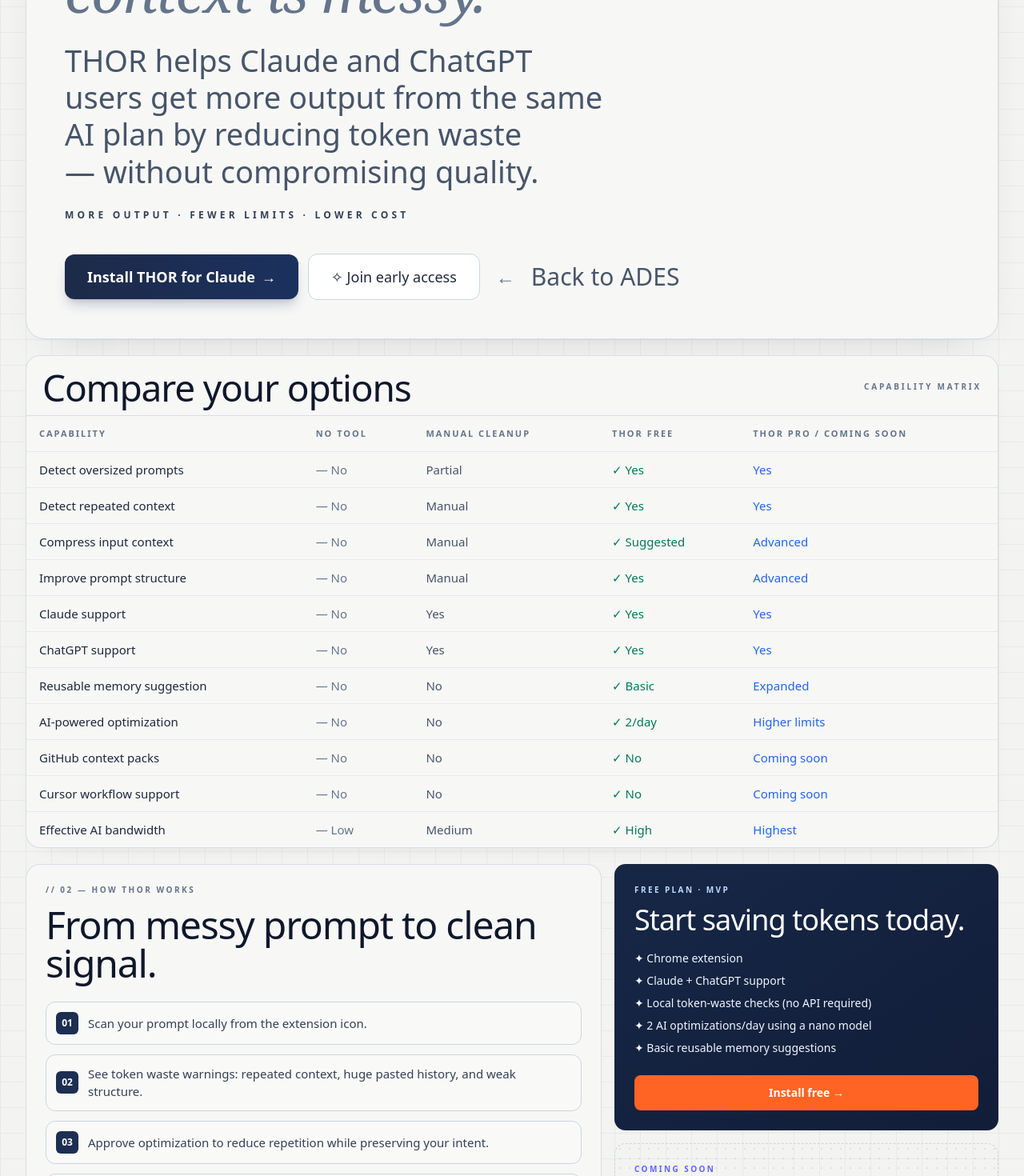
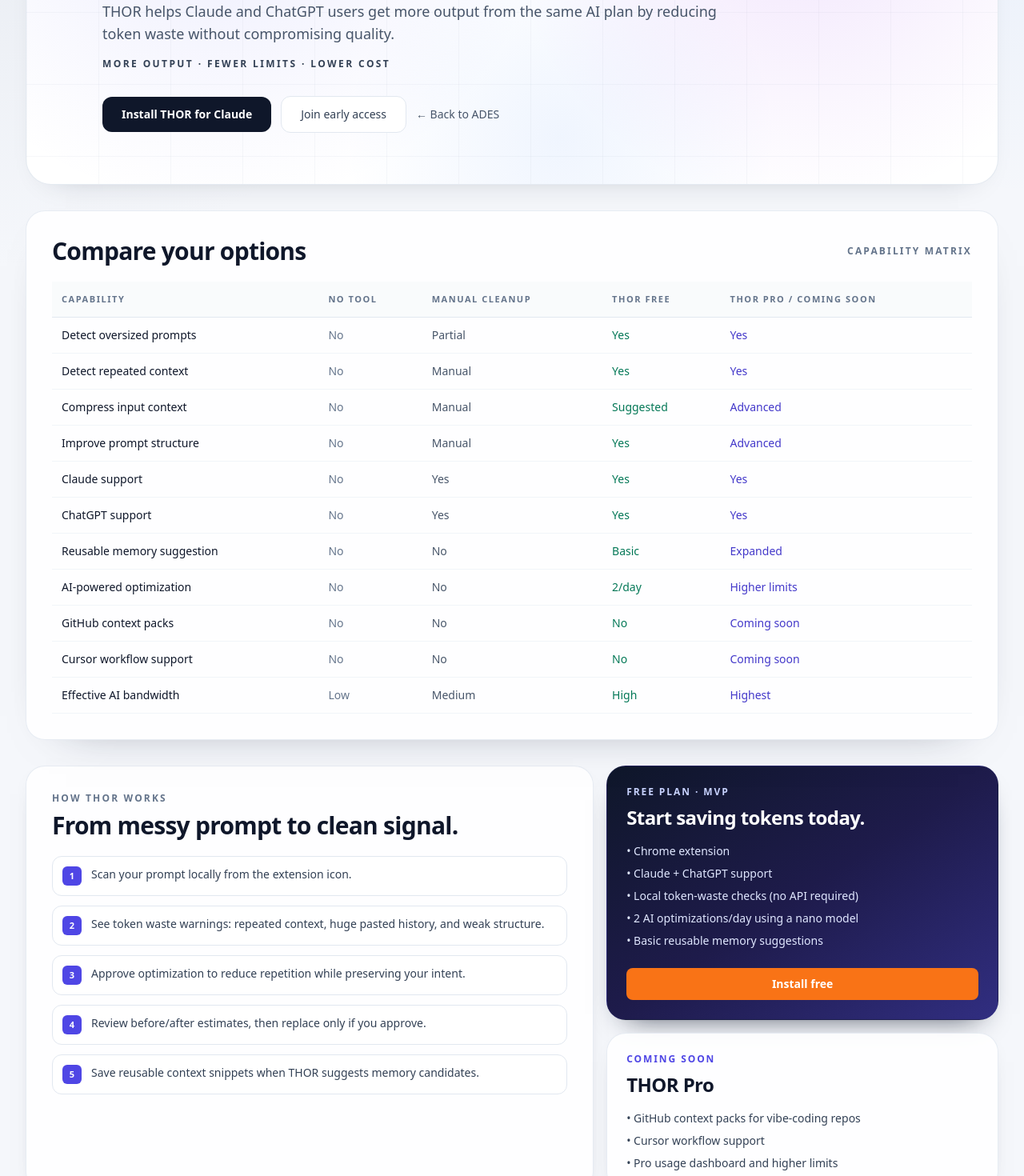
Before and after one commit to MarioSorgente/ades-agent-design-studio, a Next.js app: page /thor in a window 1280 px wide. Shown: the part 280-1750 px from the top of the page at 80% size. Built offline with nearby package versions, Linux system fonts and the light colour scheme; no server answers.

Commit message:
Align THOR page typography and palette with landing style

```diff
--- a/app/thor/page.tsx
+++ b/app/thor/page.tsx
@@ -24,74 +24,70 @@
 
 export default function ThorPage() {
   return (
-    <main className="relative min-h-screen overflow-hidden bg-[#f3f3f2] px-4 py-8 text-slate-900 md:px-8 md:py-12">
-      <div className="pointer-events-none absolute inset-0 bg-[linear-gradient(rgba(100,116,139,0.08)_1px,transparent_1px),linear-gradient(90deg,rgba(100,116,139,0.08)_1px,transparent_1px)] bg-[size:32px_32px]" />
+    <main className="mx-auto flex min-h-screen w-full max-w-[1500px] flex-col px-5 py-6 md:px-8">
+      <section className="ades-panel relative overflow-hidden rounded-[2rem] border-slate-200/90 px-6 py-12 md:px-12 md:py-16">
+        <div className="pointer-events-none absolute inset-0 bg-[radial-gradient(circle_at_20%_20%,rgba(99,102,241,0.12),transparent_40%),radial-gradient(circle_at_80%_30%,rgba(147,51,234,0.12),transparent_36%),radial-gradient(circle_at_55%_88%,rgba(59,130,246,0.08),transparent_34%)]" />
+        <div className="pointer-events-none absolute inset-0 bg-[linear-gradient(to_right,rgba(148,163,184,0.08)_1px,transparent_1px),linear-gradient(to_bottom,rgba(148,163,184,0.08)_1px,transparent_1px)] bg-[size:90px_90px]" />
 
-      <div className="relative mx-auto flex w-full max-w-[1280px] flex-col gap-5">
-        <section className="rounded-[24px] border border-slate-300/70 bg-[#f7f7f6] px-6 py-8 shadow-[0_20px_50px_-35px_rgba(2,6,23,0.25)] md:px-12 md:py-12">
-          <p className="inline-flex items-center gap-2 rounded-full border border-slate-300 bg-[#e8e7e5] px-4 py-1.5 text-[11px] font-medium uppercase tracking-[0.28em] text-slate-600">
-            <span className="h-1.5 w-1.5 rounded-full bg-blue-500" />ADES Labs · Companion Tool
+        <div className="relative z-10 mx-auto max-w-5xl">
+          <p className="inline-flex items-center rounded-full border border-indigo-200 bg-indigo-50 px-3 py-1 text-xs font-semibold uppercase tracking-[0.2em] text-indigo-700">
+            ADES Labs · Companion tool
           </p>
 
-          <h1 className="mt-8 max-w-5xl text-5xl leading-[1.05] tracking-tight text-slate-900 md:text-7xl">
+          <h1 className="mt-6 text-4xl font-semibold leading-tight tracking-tight text-slate-900 md:text-5xl lg:text-6xl">
             Your AI is not expensive.
-            <span className="ml-0 block font-serif italic text-slate-500 md:ml-3 md:inline">Your context is messy.</span>
+            <span className="ml-2 text-slate-500 italic">Your context is messy.</span>
           </h1>
 
-          <p className="mt-7 max-w-3xl text-xl leading-relaxed text-slate-600 md:text-[38px] md:leading-[1.22] md:text-balance">
-            THOR helps Claude and ChatGPT users get more output from the same AI plan by reducing token waste — without compromising quality.
+          <p className="mt-5 max-w-3xl text-base leading-relaxed text-slate-600 md:text-lg">
+            THOR helps Claude and ChatGPT users get more output from the same AI plan by reducing token waste without compromising quality.
           </p>
 
-          <p className="mt-6 text-xs font-semibold uppercase tracking-[0.35em] text-slate-700">More output · Fewer limits · Lower cost</p>
+          <p className="mt-4 text-xs font-semibold uppercase tracking-[0.2em] text-slate-700">More output · Fewer limits · Lower cost</p>
 
-          <div className="mt-10 flex flex-wrap items-center gap-3">
-            <a
-              href="https://chromewebstore.google.com"
-              target="_blank"
-              rel="noreferrer"
-              className="inline-flex items-center gap-2 rounded-xl bg-gradient-to-r from-[#1d2a49] to-[#1b315e] px-7 py-3.5 text-lg font-semibold text-white shadow-lg shadow-blue-950/20 transition hover:-translate-y-0.5 hover:from-[#21325a] hover:to-[#21407a]"
-              data-thor-cta="install-claude"
-            >
-              Install THOR for Claude <span aria-hidden>→</span>
+          <div className="mt-8 flex flex-wrap items-center gap-3">
+            <a href="https://chromewebstore.google.com" target="_blank" rel="noreferrer" className="ades-primary-btn px-6 py-3" data-thor-cta="install-claude">
+              Install THOR for Claude
             </a>
             <a
               href="mailto:ms.sorgente@gmail.com?subject=THOR%20early%20access&body=Hi%2C%20I%27d%20like%20to%20join%20THOR%20early%20access."
-              className="inline-flex items-center gap-2 rounded-xl border border-slate-300 bg-white px-7 py-3.5 text-lg font-medium text-slate-800 transition hover:bg-slate-50"
+              className="ades-ghost-btn px-6 py-3"
               data-thor-cta="early-access"
             >
-              ✧ Join early access
+              Join early access
             </a>
-            <Link href="/" className="px-2 text-2xl text-slate-500 transition hover:text-slate-800" aria-label="Back to ADES">
-              ←
+            <Link href="/" className="text-sm font-medium text-slate-600 transition hover:text-slate-900">
+              ← Back to ADES
             </Link>
-            <span className="text-3xl text-slate-600">Back to ADES</span>
+          </div>
         </div>
       </section>
 
-        <section className="scroll-mt-20 rounded-[18px] border border-slate-300/70 bg-[#f7f7f6] pt-2 shadow-[0_10px_30px_-28px_rgba(2,6,23,0.35)]">
-          <div className="flex items-center justify-between px-5 pb-3 pt-2">
-            <h2 className="text-[46px] leading-none tracking-tight text-slate-900">Compare your options</h2>
-            <p className="hidden text-[10px] font-semibold uppercase tracking-[0.28em] text-slate-500 md:block">Capability matrix</p>
+      <section className="mt-8 rounded-3xl border border-slate-200/80 bg-white/85 p-6 shadow-[0_20px_60px_-50px_rgba(15,23,42,0.65)] backdrop-blur md:p-8">
+        <div className="flex items-center justify-between gap-3">
+          <h2 className="text-2xl font-semibold tracking-tight text-slate-900 md:text-3xl">Compare your options</h2>
+          <p className="hidden text-xs font-semibold uppercase tracking-[0.18em] text-slate-500 md:block">Capability matrix</p>
         </div>
-          <div className="overflow-x-auto border-t border-slate-300/70">
+
+        <div className="mt-5 overflow-x-auto">
           <table className="min-w-full border-collapse text-left text-sm">
             <thead>
-                <tr className="text-[11px] uppercase tracking-[0.18em] text-slate-500">
-                  <th className="px-4 py-3 font-semibold">Capability</th>
-                  <th className="px-4 py-3 font-semibold">No tool</th>
-                  <th className="px-4 py-3 font-semibold">Manual cleanup</th>
-                  <th className="px-4 py-3 font-semibold">THOR Free</th>
-                  <th className="px-4 py-3 font-semibold">THOR Pro / Coming soon</th>
+              <tr className="border-b border-slate-200 bg-slate-50/80 text-[11px] uppercase tracking-[0.14em] text-slate-500">
+                <th className="px-3 py-3">Capability</th>
+                <th className="px-3 py-3">No tool</th>
+                <th className="px-3 py-3">Manual cleanup</th>
+                <th className="px-3 py-3">THOR Free</th>
+                <th className="px-3 py-3">THOR Pro / Coming soon</th>
               </tr>
             </thead>
             <tbody>
               {comparisonRows.map((row) => (
-                  <tr key={row.label} className="border-t border-slate-200/80 text-[15px]">
-                    <td className="px-4 py-3 font-medium text-slate-800">{row.label}</td>
-                    <td className="px-4 py-3 text-slate-500">— {row.noTool}</td>
-                    <td className="px-4 py-3 text-slate-600">{row.manual}</td>
-                    <td className="px-4 py-3 font-medium text-emerald-700">✓ {row.free}</td>
-                    <td className="px-4 py-3 font-medium text-blue-600">{row.pro}</td>
+                <tr key={row.label} className="border-b border-slate-100">
+                  <td className="px-3 py-3 font-medium text-slate-900">{row.label}</td>
+                  <td className="px-3 py-3 text-slate-500">{row.noTool}</td>
+                  <td className="px-3 py-3 text-slate-600">{row.manual}</td>
+                  <td className="px-3 py-3 text-emerald-700">{row.free}</td>
+                  <td className="px-3 py-3 text-indigo-700">{row.pro}</td>
                 </tr>
               ))}
             </tbody>
@@ -99,56 +95,49 @@
         </div>
       </section>
 
-        <section className="grid gap-4 md:grid-cols-[1.5fr_1fr]">
-          <article className="rounded-[18px] border border-slate-300/70 bg-[#f7f7f6] p-6">
-            <p className="text-[10px] font-semibold uppercase tracking-[0.25em] text-slate-500">// 02 — How THOR works</p>
-            <h2 className="mt-3 text-5xl leading-none tracking-tight text-slate-900">From messy prompt to clean signal.</h2>
-            <ol className="mt-6 space-y-3">
+      <section className="mt-8 grid gap-4 md:grid-cols-[1.45fr_1fr]">
+        <article className="rounded-3xl border border-slate-200/80 bg-white/85 p-6 shadow-[0_10px_30px_-26px_rgba(15,23,42,0.8)] md:p-8">
+          <p className="text-xs font-semibold uppercase tracking-[0.18em] text-slate-500">How THOR works</p>
+          <h2 className="mt-2 text-2xl font-semibold tracking-tight text-slate-900 md:text-3xl">From messy prompt to clean signal.</h2>
+          <ol className="mt-5 space-y-3">
             {steps.map((step, index) => (
-                <li key={step} className="flex items-center gap-3 rounded-xl border border-slate-300 bg-[#f9f9f8] p-3 text-[15px] text-slate-700">
-                  <span className="inline-flex h-7 w-7 shrink-0 items-center justify-center rounded-md bg-[#1c2f52] text-xs font-semibold text-white">
-                    {String(index + 1).padStart(2, "0")}
+              <li key={step} className="flex items-start gap-3 rounded-xl border border-slate-200 bg-white p-3 text-sm text-slate-700">
+                <span className="inline-flex h-6 w-6 shrink-0 items-center justify-center rounded-md bg-indigo-600 text-[11px] font-semibold text-white">
+                  {index + 1}
                 </span>
-                  {step}
+                <span>{step}</span>
               </li>
             ))}
           </ol>
         </article>
 
         <div className="space-y-4">
-            <article className="rounded-[14px] border border-slate-800/60 bg-gradient-to-br from-[#162746] to-[#121d38] p-6 text-white">
-              <p className="text-[10px] font-semibold uppercase tracking-[0.24em] text-blue-200">Free plan · MVP</p>
-              <h3 className="mt-3 text-4xl leading-none tracking-tight">Start saving tokens today.</h3>
-              <ul className="mt-5 space-y-2 text-sm text-blue-50">
-                <li>✦ Chrome extension</li>
-                <li>✦ Claude + ChatGPT support</li>
-                <li>✦ Local token-waste checks (no API required)</li>
-                <li>✦ 2 AI optimizations/day using a nano model</li>
-                <li>✦ Basic reusable memory suggestions</li>
+          <article className="rounded-3xl border border-indigo-900/20 bg-gradient-to-br from-slate-900 via-indigo-950 to-indigo-900 p-6 text-white shadow-[0_18px_35px_-25px_rgba(15,23,42,0.95)]">
+            <p className="text-xs font-semibold uppercase tracking-[0.16em] text-indigo-200">Free plan · MVP</p>
+            <h3 className="mt-2 text-2xl font-semibold tracking-tight">Start saving tokens today.</h3>
+            <ul className="mt-4 space-y-2 text-sm text-indigo-100">
+              <li>• Chrome extension</li>
+              <li>• Claude + ChatGPT support</li>
+              <li>• Local token-waste checks (no API required)</li>
+              <li>• 2 AI optimizations/day using a nano model</li>
+              <li>• Basic reusable memory suggestions</li>
             </ul>
-              <a
-                href="https://chromewebstore.google.com"
-                target="_blank"
-                rel="noreferrer"
-                className="mt-6 inline-flex w-full items-center justify-center rounded-lg bg-[#ff6424] px-4 py-3 text-sm font-semibold text-white transition hover:bg-[#ff7a43]"
-                data-thor-cta="install-free"
-              >
-                Install free →
+            <a href="https://chromewebstore.google.com" target="_blank" rel="noreferrer" className="mt-6 inline-flex w-full justify-center rounded-lg bg-orange-500 px-4 py-2.5 text-sm font-semibold text-white hover:bg-orange-400" data-thor-cta="install-free">
+              Install free
             </a>
           </article>
 
-            <article className="rounded-[14px] border border-dashed border-slate-300 bg-[radial-gradient(circle,rgba(148,163,184,0.22)_1px,transparent_1px)] bg-[size:12px_12px] p-6">
-              <p className="text-[10px] font-semibold uppercase tracking-[0.24em] text-indigo-500">Coming soon</p>
-              <h3 className="mt-3 text-4xl leading-none tracking-tight text-slate-900">THOR Pro</h3>
-              <ul className="mt-5 space-y-2 text-sm text-slate-700">
-                <li>✧ GitHub context packs for vibe-coding repos</li>
-                <li>✧ Cursor workflow support</li>
-                <li>✧ Pro usage dashboard and higher limits</li>
+          <article className="rounded-3xl border border-slate-200/80 bg-white/85 p-6 shadow-[0_10px_30px_-26px_rgba(15,23,42,0.8)]">
+            <p className="text-xs font-semibold uppercase tracking-[0.16em] text-indigo-600">Coming soon</p>
+            <h3 className="mt-2 text-2xl font-semibold tracking-tight text-slate-900">THOR Pro</h3>
+            <ul className="mt-4 space-y-2 text-sm text-slate-700">
+              <li>• GitHub context packs for vibe-coding repos</li>
+              <li>• Cursor workflow support</li>
+              <li>• Pro usage dashboard and higher limits</li>
             </ul>
           </article>
         </div>
       </section>
-      </div>
     </main>
   );
 }
```
Lines whose indentation alone changed are shown as unchanged.
